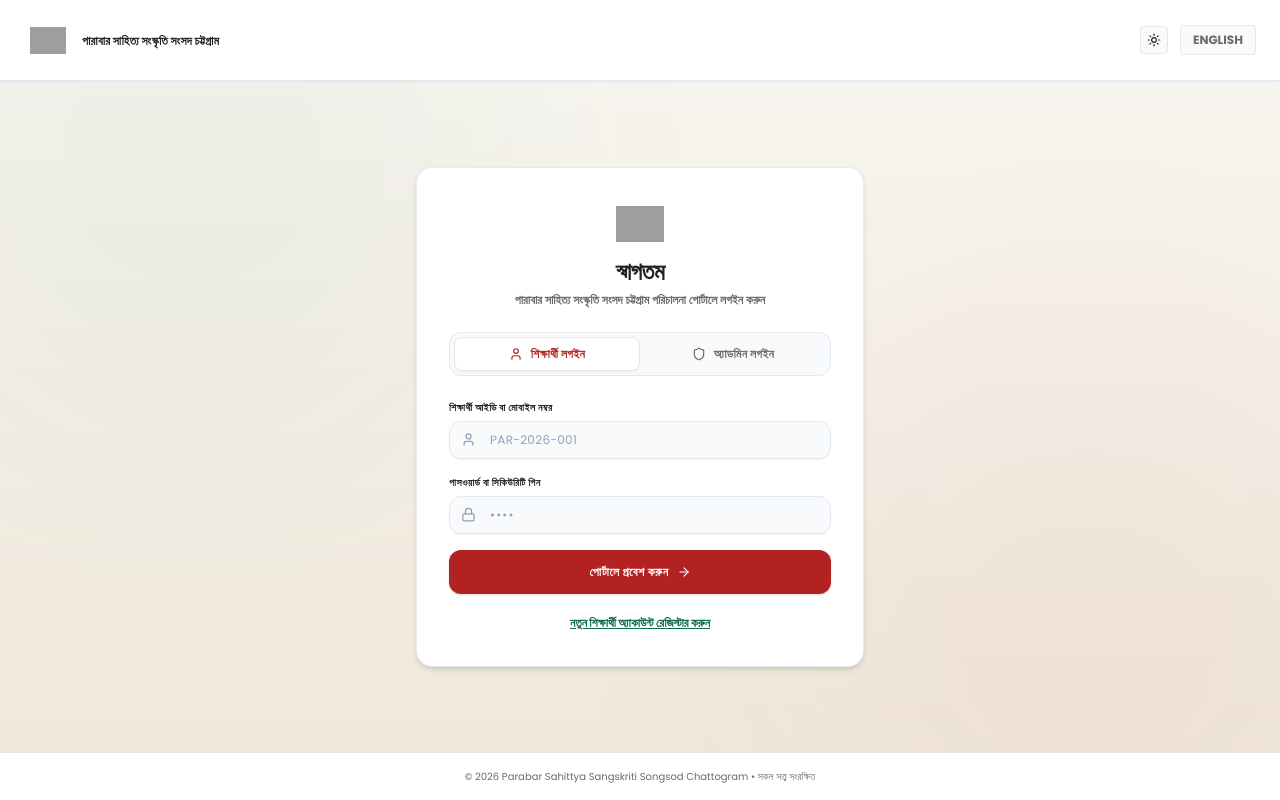
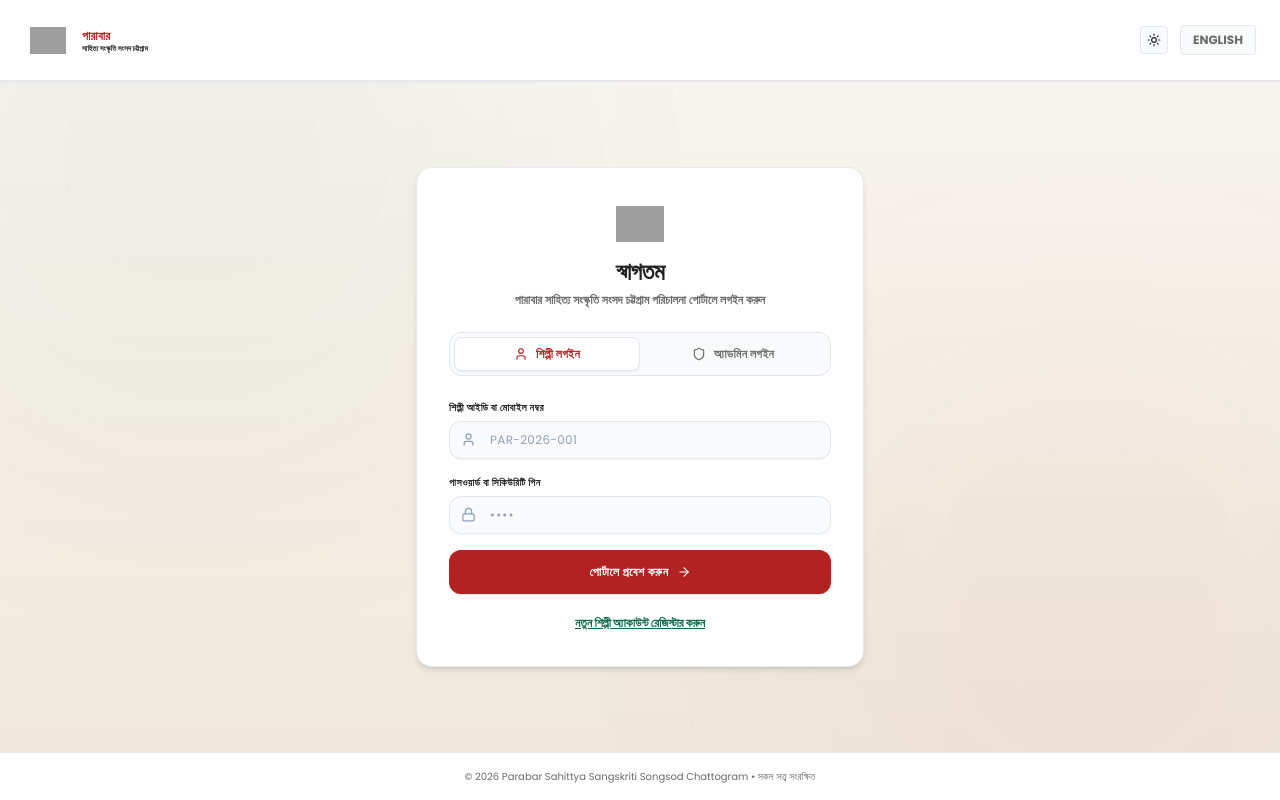
Before and after one commit to JamiBD25/parabar.web, a React (Vite) app: page / in a window 1280 px wide. Built offline with nearby package versions, Linux system fonts and the light colour scheme; grey boxes are pictures that could not be loaded.

Commit message:
feat(admin): add support for departmental admins
- Add "Sub Admin 2" role to system types and seed data.
- Enable dark mode theme toggling.
- Update sidebar labels and dashboard localization.
- Add departmental role translations and administrative mapping.

```diff
--- a/src/components/AttendanceView.tsx
+++ b/src/components/AttendanceView.tsx
@@ -67,7 +67,7 @@ export const AttendanceView: React.FC = () => {
 
   const handleCommitAttendance = () => {
     if (enrolledArtists.length === 0) {
-      alert(language === 'bn' ? 'এই বিভাগের কোনো শিক্ষার্থী পাওয়া যায়নি।' : 'No enrolled talent registered in this department.');
+      alert(language === 'bn' ? 'এই বিভাগের কোনো শিল্পী পাওয়া যায়নি।' : 'No enrolled talent registered in this department.');
       return;
     }
 
@@ -157,7 +157,7 @@ export const AttendanceView: React.FC = () => {
           <Sparkles size={14} className="text-sky-400" />
           <span>
             {language === 'bn'
-              ? `বর্তমান টার্গেট ডপার্টমেন্ট: ${targetedDept}। হাজিরা খাতায় শুধুমাত্র এই বিভাগের শিক্ষার্থীদের দেখানো হচ্ছে।`
+              ? `বর্তমান টার্গেট ডপার্টমেন্ট: ${targetedDept}। হাজিরা খাতায় শুধুমাত্র এই বিভাগের শিল্পীদের দেখানো হচ্ছে।`
               : `Active filter targets: ${targetedDept} department registers only.`}
           </span>
         </div>
@@ -192,7 +192,7 @@ export const AttendanceView: React.FC = () => {
             {enrolledArtists.length === 0 ? (
               <tr>
                 <td colSpan={3} className="p-8 text-center text-slate-400">
-                  <p className="font-semibold">{language === 'bn' ? 'কোনো শিক্ষার্থী পাওয়া যায়নি।' : 'No matching department registers found.'}</p>
+                  <p className="font-semibold">{language === 'bn' ? 'কোনো শিল্পী পাওয়া যায়নি।' : 'No matching department registers found.'}</p>
                 </td>
               </tr>
             ) : (
--- a/src/components/DashboardView.tsx
+++ b/src/components/DashboardView.tsx
@@ -47,7 +47,7 @@ export const DashboardView: React.FC = () => {
     .reduce((sum, current) => sum + current.amount, 0);
 
   const quickNav = [
-    { id: 'artists', titleEn: 'Register Artist', titleBn: 'শিল্পী নিবন্ধন', descEn: 'Enroll a new academy talent', descBn: 'নতুন শিক্ষার্থী বা শিল্পী যুক্ত করুন', icon: UserPlus, color: 'from-sky-500/20 to-indigo-500/10 hover:border-sky-500' },
+    { id: 'artists', titleEn: 'Register Artist', titleBn: 'শিল্পী নিবন্ধন', descEn: 'Enroll a new academy talent', descBn: 'নতুন শিল্পী যুক্ত করুন', icon: UserPlus, color: 'from-sky-500/20 to-indigo-500/10 hover:border-sky-500' },
     { id: 'fees', titleEn: 'Collect Fees', titleBn: 'বেতন আদায়', descEn: 'Generate monthly invoices & dues', descBn: 'রশিদ তৈরি করুন এবং ফি আদায় করুন', icon: FileText, color: 'from-emerald-500/20 to-teal-500/10 hover:border-emerald-500' },
     { id: 'whatsapp', titleEn: 'WhatsApp Broadcast', titleBn: 'মেসেজ ব্রডকাস্ট', descEn: 'Send automated sms & reminders', descBn: 'হোয়াটসঅ্যাপে বকেয়া বেতন মনে করিয়ে দিন', icon: Send, color: 'from-amber-500/20 to-orange-500/10 hover:border-amber-500' },
     { id: 'attendance', titleEn: 'Take Attendance', titleBn: 'উপস্থিতি নিন', descEn: 'Log academy attendance profiles', descBn: 'আজকের ক্লাসের উপস্থিতি সংরক্ষণ করুন', icon: CalendarClock, color: 'from-fuchsia-500/20 to-purple-500/10 hover:border-fuchsia-500' }
--- a/src/components/LoginView.tsx
+++ b/src/components/LoginView.tsx
@@ -2,6 +2,17 @@ import React, { useState } from 'react';
 import { useApp } from '../context/AppContext';
 import { Sparkles, Shield, User, Lock, ArrowRight, Sun, Moon, CheckCircle, BookOpen, Smartphone, MapPin, Award, Heart } from 'lucide-react';
 import { ParabarLogo } from './ParabarLogo';
+
+const getDeptLabel = (dept: string, lang: 'bn' | 'en') => {
+  if (dept === 'Music') return lang === 'bn' ? 'সঙ্গীত' : 'Music';
+  if (dept === 'Music (Khude Parabar)') return lang === 'bn' ? 'সঙ্গীত - খুদে পারাবার' : 'Music (Khude Parabar)';
+  if (dept === 'Music (Kishore Parabar)') return lang === 'bn' ? 'সঙ্গীত - কিশোর পারাবার' : 'Music (Kishore Parabar)';
+  if (dept === 'Fine Arts') return lang === 'bn' ? 'চারুকলা' : 'Fine Arts';
+  if (dept === 'Dance') return lang === 'bn' ? 'নৃত্য' : 'Dance';
+  if (dept === 'Recitation') return lang === 'bn' ? 'আবৃত্তি' : 'Recitation';
+  if (dept === 'Theatre') return lang === 'bn' ? 'নাট্যকলা' : 'Theatre';
+  return dept;
+};
 
 export const LoginView: React.FC = () => {
   const { loginUser, addArtist, language, setLanguage, theme, setTheme, t } = useApp();
@@ -113,9 +124,12 @@ export const LoginView: React.FC = () => {
       <header className="z-10 flex items-center justify-between px-6 py-4 border-b border-slate-200 bg-white shadow-xs">
         <div className="flex items-center gap-2.5">
           <ParabarLogo size={36} />
-          <div>
-            <span className="text-xs font-black tracking-wide text-[#222222] font-sans">
-              {language === 'bn' ? 'পারাবার সাহিত্য সংস্কৃতি সংসদ চট্টগ্রাম' : 'Parabar Sahittya Sangskriti Songsod Chattogram'}
+          <div className="flex flex-col">
+            <span className="text-xs font-black tracking-wide text-brand-red font-sans uppercase leading-tight">
+              {language === 'bn' ? 'পারাবার' : 'PARABAR'}
+            </span>
+            <span className="text-[7.5px] text-slate-850 font-sans tracking-[0.02em] font-black uppercase leading-none mt-0.5">
+              {language === 'bn' ? 'সাহিত্য সংস্কৃতি সংসদ চট্টগ্রাম' : 'Sahittya Sangskriti Sangshad Chattogram'}
             </span>
           </div>
         </div>
@@ -193,11 +207,11 @@ export const LoginView: React.FC = () => {
                 <Sparkles size={20} className="animate-pulse" />
               </div>
               <h2 className="text-lg sm:text-xl font-black text-[#222222] tracking-tight font-sans">
-                {language === 'bn' ? 'শিক্ষার্থী নিবন্ধন ফর্ম' : 'Student Enrollment Register'}
+                {language === 'bn' ? 'শিল্পী নিবন্ধন ফর্ম' : 'Artist Enrollment Register'}
               </h2>
               <p className="text-[11px] text-text-gray mt-0.5 font-sans font-semibold">
                 {language === 'bn'
-                  ? 'পারাবার একাডেমিতে নতুন শিক্ষার্থী হিসেবে যোগ দিতে নিচের ফর্মটি পূরণ করুন'
+                  ? 'পারাবার একাডেমিতে নতুন শিল্পী হিসেবে যোগ দিতে নিচের ফর্মটি পূরণ করুন'
                   : 'Enroll and generate your digital academy profile in seconds'
                 }
               </p>
@@ -362,7 +376,7 @@ export const LoginView: React.FC = () => {
                   {language === 'bn' ? 'ভর্তি হতে ইচ্ছুক বিভাগ (কমপক্ষে ১টি সিলেক্ট করুন) *' : 'Ensemble Departments (Select min 1) *'}
                 </label>
                 <div className="grid grid-cols-2 sm:grid-cols-3 gap-2">
-                  {['Music', 'Fine Arts', 'Dance', 'Recitation', 'Theatre'].map(dept => {
+                  {['Music (Khude Parabar)', 'Music (Kishore Parabar)', 'Fine Arts', 'Dance', 'Recitation', 'Theatre'].map(dept => {
                     const isChecked = regDepts.includes(dept);
                     return (
                       <button
@@ -386,7 +400,7 @@ export const LoginView: React.FC = () => {
                         }`}>
                           {isChecked && '✓'}
                         </span>
-                        {dept}
+                        {getDeptLabel(dept, language)}
                       </button>
                     );
                   })}
@@ -441,7 +455,7 @@ export const LoginView: React.FC = () => {
                 }`}
               >
                 <User size={14} />
-                {language === 'bn' ? 'শিক্ষার্থী লগইন' : 'Student'}
+                {language === 'bn' ? 'শিল্পী লগইন' : 'Artist'}
               </button>
               <button
                 onClick={() => {
@@ -465,7 +479,7 @@ export const LoginView: React.FC = () => {
                 <label className="block text-[10px] font-sans font-extrabold text-[#222222] uppercase tracking-wider mb-1.5">
                   {role === 'admin'
                     ? (language === 'bn' ? 'অ্যাডমিন ইমেইল' : 'Admin Email Address')
-                    : (language === 'bn' ? 'শিক্ষার্থী আইডি বা মোবাইল নম্বর' : 'Student ID or Registered Mobile')
+                    : (language === 'bn' ? 'শিল্পী আইডি বা মোবাইল নম্বর' : 'Artist ID or Registered Mobile')
                   }
                 </label>
                 <div className="relative">
@@ -530,7 +544,7 @@ export const LoginView: React.FC = () => {
                 }}
                 className="text-xs text-brand-green hover:text-brand-red font-extrabold underline transition select-none cursor-pointer font-sans"
               >
-                {language === 'bn' ? 'নতুন শিক্ষার্থী অ্যাকাউন্ট রেজিস্টার করুন' : 'Register New Student Account'}
+                {language === 'bn' ? 'নতুন শিল্পী অ্যাকাউন্ট রেজিস্টার করুন' : 'Register New Artist Account'}
               </button>
             </div>
           </div>
--- a/src/context/AppContext.tsx
+++ b/src/context/AppContext.tsx
@@ -170,6 +170,14 @@ export const AppProvider: React.FC<{ children: React.ReactNode }> = ({ children
       setCurrentUser(JSON.parse(storedUser));
     }
   }, []);
+
+  useEffect(() => {
+    if (theme === 'dark') {
+      document.documentElement.classList.add('dark');
+    } else {
+      document.documentElement.classList.remove('dark');
+    }
+  }, [theme]);
 
   const setActiveTab = (tab: string) => {
     setActiveTabState(tab);
@@ -524,7 +532,10 @@ export const AppProvider: React.FC<{ children: React.ReactNode }> = ({ children
       const pins = storedPins ? JSON.parse(storedPins) : {
         'ADM-001': '1234',
         'ADM-002': '4321',
-        'ADM-003': '0000'
+        'ADM-003': '0000',
+        'ADM-004': '1111',
+        'ADM-005': '2222',
+        'ADM-006': '3333'
       };
       const allowedPassword = pins[foundAdmin.id] || 'admin';
       if (cleanPassword === allowedPassword || cleanPassword === 'admin') {
@@ -638,7 +649,10 @@ export const AppProvider: React.FC<{ children: React.ReactNode }> = ({ children
       const pins = storedPins ? JSON.parse(storedPins) : {
         'ADM-001': '1234',
         'ADM-002': '4321',
-        'ADM-003': '0000'
+        'ADM-003': '0000',
+        'ADM-004': '1111',
+        'ADM-005': '2222',
+        'ADM-006': '3333'
       };
       pins[adminId] = newPin;
       localStorage.setItem('parabar_admin_pins', JSON.stringify(pins));
--- a/src/index.css
+++ b/src/index.css
@@ -18,11 +18,12 @@ html, body {
   font-family: var(--font-sans);
   background-color: #F8F6F1;
   color: #222222;
+  transition: background-color 0.2s ease, color 0.2s ease;
 }
 
-.dark html, .dark body {
-  background-color: #F8F6F1;
-  color: #222222;
+html.dark, html.dark body {
+  background-color: #020617;
+  color: #f1f5f9;
 }
 
 /* Premium micro-animations */
--- a/src/types.ts
+++ b/src/types.ts
@@ -1,7 +1,7 @@
 export interface Admin {
   id: string;
   name: string;
-  role: 'Super Admin' | 'Sub Admin';
+  role: 'Super Admin' | 'Sub Admin' | 'Sub Admin 2';
   email: string;
   avatar: string;
   permissions: {
--- a/src/utils/seedData.ts
+++ b/src/utils/seedData.ts
@@ -19,10 +19,34 @@ export const INITIAL_ADMINS: Admin[] = [
   },
   {
     id: 'ADM-003',
-    name: 'Monirul Islam',
-    role: 'Sub Admin',
-    email: 'monir@parabar.org',
+    name: 'Monirul Islam (Art)',
+    role: 'Sub Admin 2',
+    email: 'art@parabar.org',
     avatar: 'https://images.unsplash.com/photo-1507003211169-0a1dd7228f2d?w=100&h=100&fit=crop&crop=faces',
+    permissions: { view: true, edit: true, delete: false, export: false, messaging: true }
+  },
+  {
+    id: 'ADM-004',
+    name: 'Ariful Islam (Song)',
+    role: 'Sub Admin 2',
+    email: 'song@parabar.org',
+    avatar: 'https://images.unsplash.com/photo-1500648767791-00dcc994a43e?w=100&h=100&fit=crop&crop=faces',
+    permissions: { view: true, edit: true, delete: false, export: false, messaging: true }
+  },
+  {
+    id: 'ADM-005',
+    name: 'Nasrin Sultana (Recitation)',
+    role: 'Sub Admin 2',
+    email: 'recitation@parabar.org',
+    avatar: 'https://images.unsplash.com/photo-1494790108377-be9c29b29330?w=100&h=100&fit=crop&crop=faces',
+    permissions: { view: true, edit: true, delete: false, export: false, messaging: true }
+  },
+  {
+    id: 'ADM-006',
+    name: 'Tanvir Ahmed (Theatre)',
+    role: 'Sub Admin 2',
+    email: 'theatre@parabar.org',
+    avatar: 'https://images.unsplash.com/photo-1519085360753-af0119f7cbe7?w=100&h=100&fit=crop&crop=faces',
     permissions: { view: true, edit: true, delete: false, export: false, messaging: true }
   }
 ];
```
Also changed, not shown: src/components/AdminPanelView.tsx (+8 -1 lines), src/components/ArtistView.tsx (+16 -5 lines), src/components/NotificationView.tsx (+5 -5 lines), src/components/Sidenav.tsx (+20 -9 lines), src/components/StudentDashboardView.tsx (+16 -16 lines).
